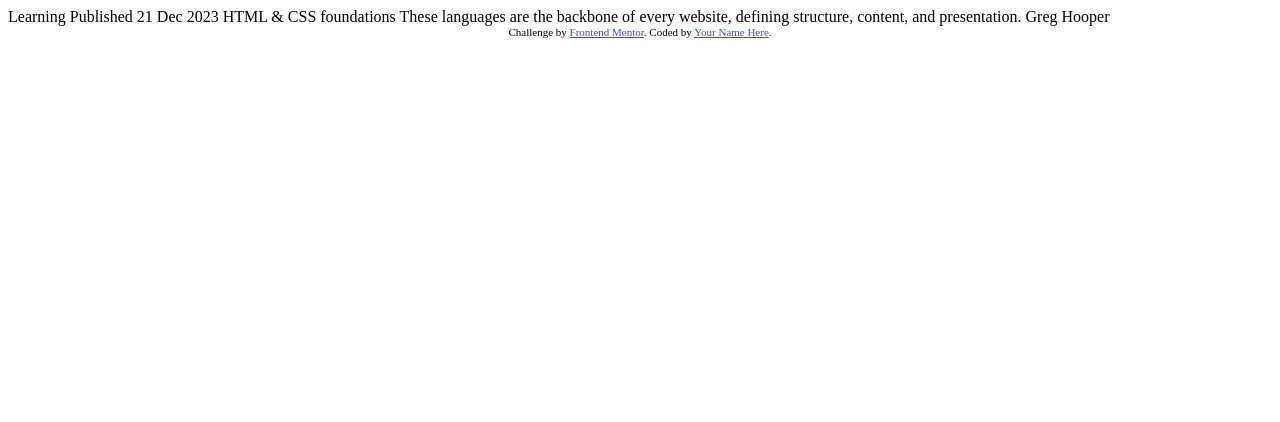
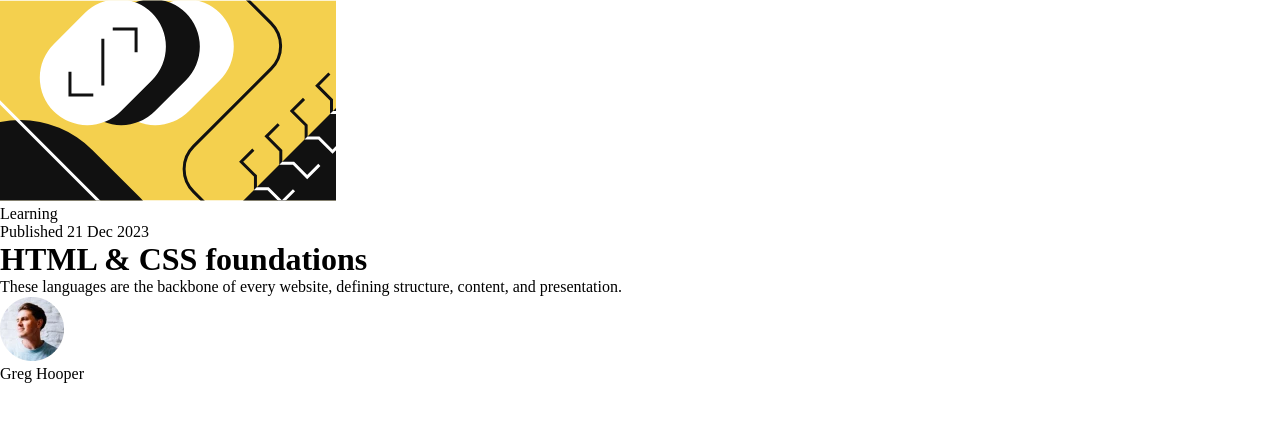
Before and after one commit to mariagraciaponce/blog-preview-card-solution, a plain HTML site: page index.html in a window 1280 px wide. Drawn offline with Linux system fonts and the light colour scheme.

Commit message:
index done

```diff
--- a/index.html
+++ b/index.html
@@ -2,33 +2,30 @@
 <html lang="en">
 <head>
   <meta charset="UTF-8">
-  <meta name="viewport" content="width=device-width, initial-scale=1.0"> <!-- displays site properly based on user's device -->
+  <meta name="viewport" content="width=device-width, initial-scale=1.0">
 
   <link rel="icon" type="image/png" sizes="32x32" href="./assets/images/favicon-32x32.png">
+  <link rel="preconnect" href="https://fonts.googleapis.com">
+  <link rel="preconnect" href="https://fonts.gstatic.com" crossorigin>
+  <link href="https://fonts.googleapis.com/css2?family=Figtree:ital,wght@0,300..900;1,300..900&display=swap" rel="stylesheet">
+  <link rel="stylesheet" href="style.css">
 
   <title>Frontend Mentor | Blog preview card</title>
 
-  <!-- Feel free to remove these styles or customise in your own stylesheet 👍 -->
-  <style>
-    .attribution { font-size: 11px; text-align: center; }
-    .attribution a { color: hsl(228, 45%, 44%); }
-  </style>
+
 </head>
 <body>
+  <div class="card">
+    <img src="assets/images/illustration-article.svg" alt="">
+    <p class="button">Learning</p>
+    <p>Published 21 Dec 2023</p>
+    <h1>HTML & CSS foundations</h1>
+    <p class="info">These languages are the backbone of every website, defining structure, content, and presentation.</p>
+    <div class="avatar">
+      <img src="assets/images/image-avatar.webp" alt="">
+      <p class="name">Greg Hooper</p>
+    </div>
+  </div>
 
-  Learning
-
-  Published 21 Dec 2023
-
-  HTML & CSS foundations
-
-  These languages are the backbone of every website, defining structure, content, and presentation.
-
-  Greg Hooper
-
-  <div class="attribution">
-    Challenge by <a href="https://www.frontendmentor.io?ref=challenge" target="_blank">Frontend Mentor</a>.
-    Coded by <a href="#">Your Name Here</a>.
-  </div>
 </body>
 </html>
--- /dev/null
+++ b/style.css
@@ -0,0 +1,11 @@
+* {
+    margin: 0;
+    padding: 0;
+    box-sizing: border-box;
+}
+:root {
+    --Yellow: hsl(47, 88%, 63%);
+    --White: hsl(0, 0%, 100%);
+    --Gray500: hsl(0, 0%, 42%);
+    --Gray950: hsl(0, 0%, 7%);
+}
```
